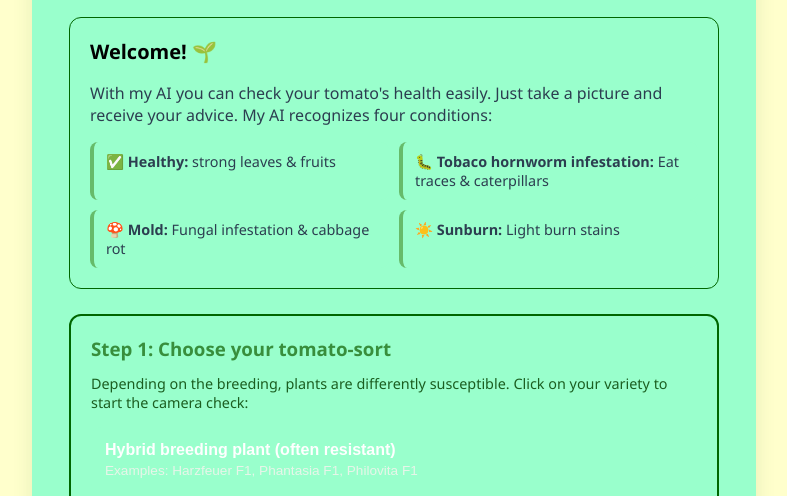
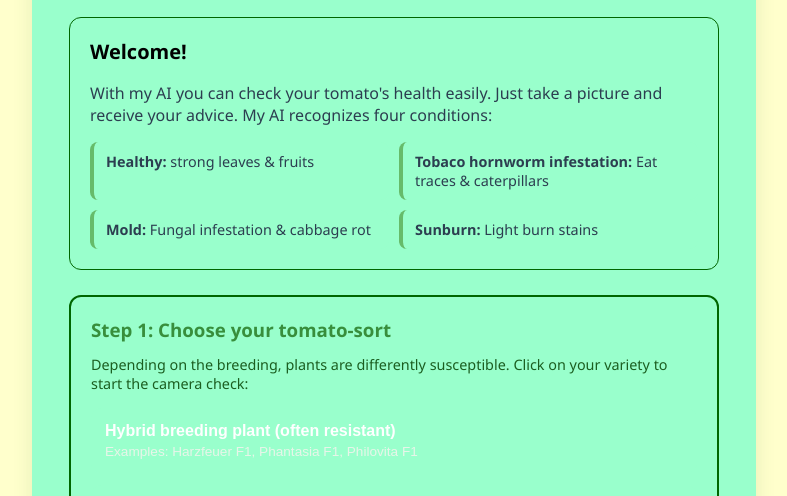
Before and after one commit to Emma061112/JugendForscht, a plain HTML site: page index.html in a window 1280 px wide. Shown: the part 266-762 px from the top of the page, without its empty margins (246-1033 px from the left). Drawn offline with Linux system fonts and the light colour scheme.

Commit message:
Remove emojis from welcome message and links

```diff
--- a/index.html
+++ b/index.html
@@ -156,14 +156,14 @@
 
 
     <div id="main-info" class="info-section">
-        <h2>Welcome! 🌱</h2>
+        <h2>Welcome! </h2>
         <p> With my AI you can check your tomato's health easily. Just take a picture and receive your advice. My AI recognizes four conditions:</p>
 
         <div class="info-grid">
-            <div class="info-card"><strong>✅ Healthy:</strong> strong leaves & fruits</div>
-            <div class="info-card"><strong>🐛 Tobaco hornworm infestation:</strong> Eat traces & caterpillars</div>
-            <div class="info-card"><strong>🍄 Mold:</strong> Fungal infestation & cabbage rot</div>
-            <div class="info-card"><strong>☀️ Sunburn:</strong> Light burn stains</div>
+            <div class="info-card"><strong> Healthy:</strong> strong leaves & fruits</div>
+            <div class="info-card"><strong> Tobaco hornworm infestation:</strong> Eat traces & caterpillars</div>
+            <div class="info-card"><strong> Mold:</strong> Fungal infestation & cabbage rot</div>
+            <div class="info-card"><strong> Sunburn:</strong> Light burn stains</div>
         </div>
     </div>
 
@@ -195,7 +195,7 @@
 
         <!-- HIER DEINEN TEACHABLE MACHINE CODE EINFÜGEN -->
         <div class="tm-box">
-            <p style="color: #2e7d32; font-weight: bold;">📷 Camera & Teachable Machine area</p>
+            <p style="color: #2e7d32; font-weight: bold;"> Camera & Teachable Machine area</p>
             <p style="font-size: 0.9em; color: #555;">Insert the canvas element and the script of Google Teachable Machine here in the source code.</p>
 
             <!-- Teachable Machine Container -->
@@ -205,7 +205,7 @@
         <!-- ENDE TEACHABLE MACHINE CODE -->
 
         <div style="text-align: center;">
-            <a class="back-link" onclick="resetCheck()">⬅️ Back to homepage & variety selection</a>
+            <a class="back-link" onclick="resetCheck()"> Back to homepage & variety selection</a>
         </div>
     </div>
 
```
